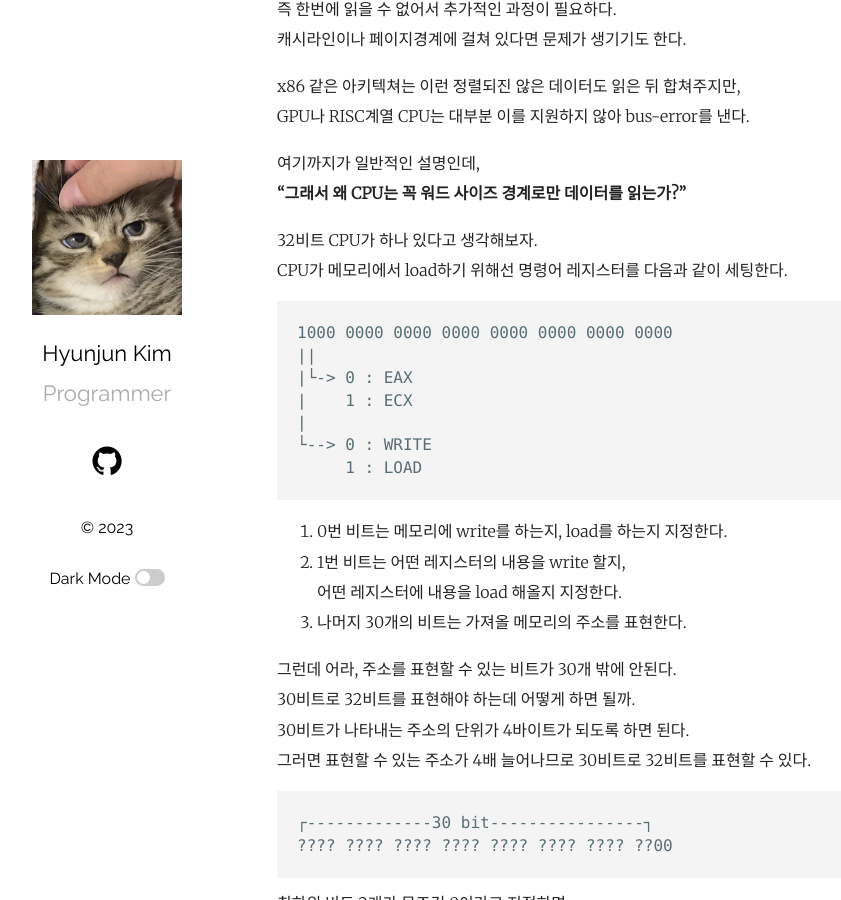
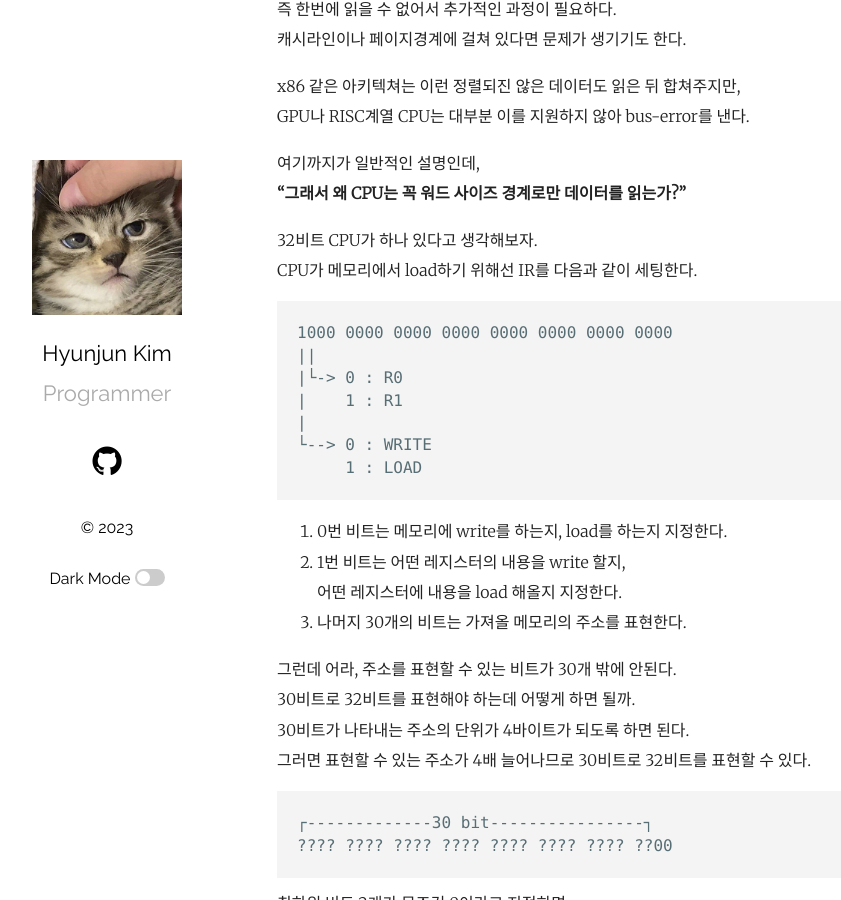
Before and after one commit to Ria9993/Ria9993.github.io, a Jekyll site: the page built from _posts/2022-09-28-why-need-memory-alignment.md, in a window 1280 px wide and 900 px high, scrolled down 521 px. Shown: the whole window, without its empty margins (78-919 px from the left). Built offline with Jekyll 4.4.1, drawn with Linux system fonts in a browser that asks for light colours; comment, search, counter and statistics services are not loaded.

Commit message:
Update 2022-09-28-why-need-memory-alignment.md

````diff
--- a/_posts/2022-09-28-why-need-memory-alignment.md
+++ b/_posts/2022-09-28-why-need-memory-alignment.md
@@ -29,12 +29,12 @@ GPU나 RISC계열 CPU는 대부분 이를 지원하지 않아 bus-error를 낸
 **"그래서 왜 CPU는 꼭 워드 사이즈 경계로만 데이터를 읽는가?"**
 
 32비트 CPU가 하나 있다고 생각해보자.
-CPU가 메모리에서 load하기 위해선 명령어 레지스터를 다음과 같이 세팅한다.
+CPU가 메모리에서 load하기 위해선 IR를 다음과 같이 세팅한다.
 ```
 1000 0000 0000 0000 0000 0000 0000 0000
 ||
-|└-> 0 : EAX
-|    1 : ECX
+|└-> 0 : R0
+|    1 : R1
 |
 └--> 0 : WRITE
      1 : LOAD
````
